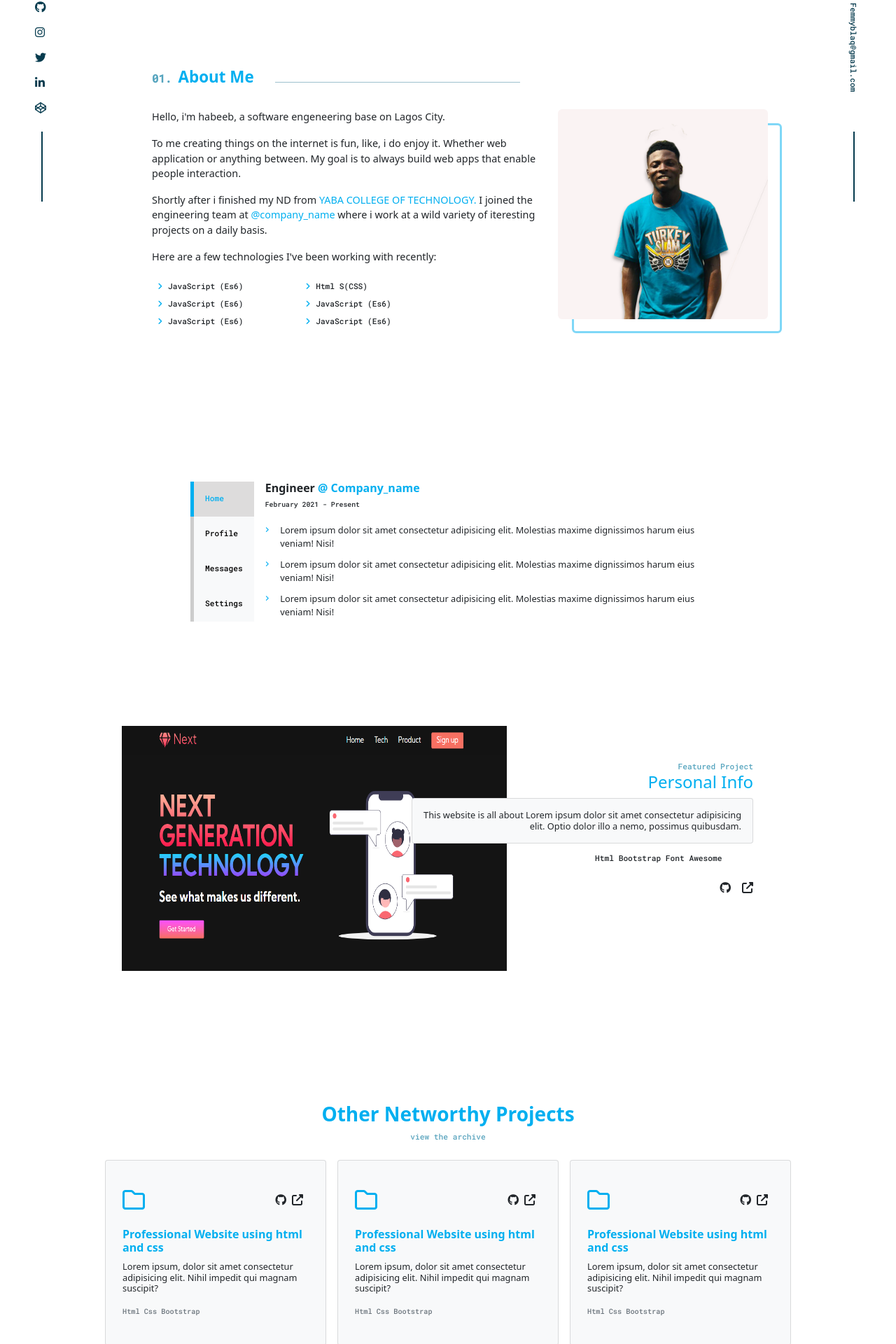
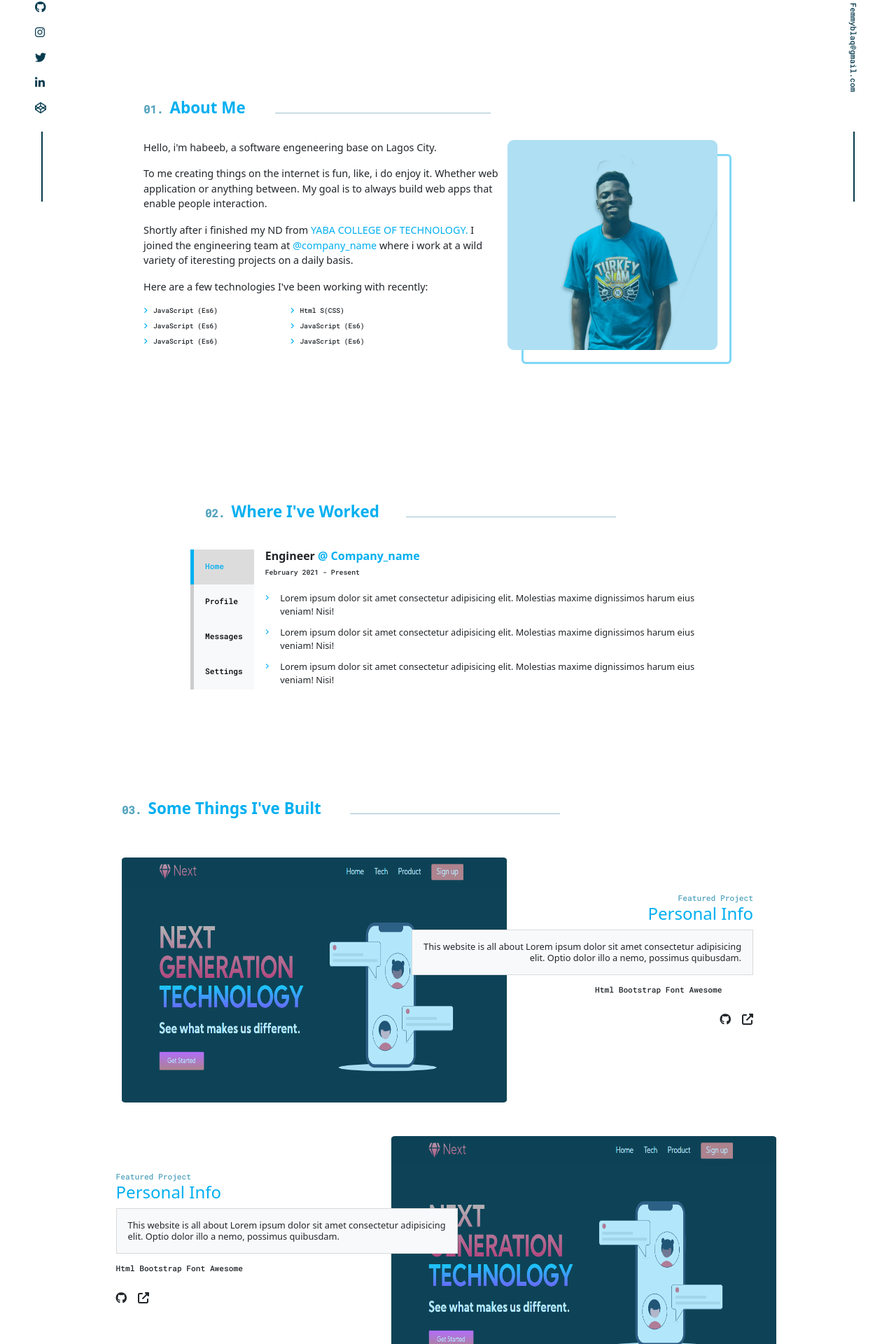
Before and after one commit to femmyblaq/final-portfolio, a Vue app: page / in a window 1280 px wide. Shown: the part 512-2432 px from the top of the page at 70% size. Built offline with nearby package versions, Linux system fonts and the light colour scheme.

Commit message:
add somethings

```diff
--- a/public/style.css
+++ b/public/style.css
@@ -71,11 +71,7 @@ body {
   margin: 0;
 }
 
-/* .header {
-  width: 70%;
-  max-height: 100vh;
-  margin-right: 70px;
-} */
+
 .header>div h1 {
   font-weight: 700;
   font-size: 4em;
@@ -109,78 +105,111 @@ body {
 }
 
 /* About section */
-.linediv {
-  width: 100%;
+#about .linediv {
+  width: 85%;
   height: 1px;
   background-color: rgba(10, 98, 131, 0.4);
   margin-left: -175px;
   margin-top: 20px;
 }
 
-.col-lg-10 .span {
+#about .col-lg-10 .span {
   font-family: "Roboto Mono";
   font-weight: 700;
   font-size: 0.7em;
   color: #55a4be;
 }
 
-.col-lg-10 h5 {
+#about .col-lg-10 h5 {
   font-size: 1.4em;
   font-weight: bold;
   color: #00aff0;
 }
 
-.col-lg-4 img {
+#about .col-lg-5 .overlay-container {
   width: 300px;
   height: 300px;
-  border-radius: 2%;
-  position: absolute;
+  position: relative;
+  border-radius: 3%;
 }
 
-.box {
+#about .col-lg-5 img {
+  width: 100%;
+  height: 100%;
+  border-radius: 3%;
+  display: block;
+}
+
+#about .col-lg-5 .overlay-container .overlay {
+  position: absolute;
+  top: 0;
+  bottom: 0;
+  left: 0;
+  right: 0;
+  height: 100%;
+  width: 100%;
+  opacity: 30%;
+  transition: .5s ease;
+  background-color: #00aff0;
+  border-radius: 3%;
+
+}
+
+#about .col-lg-5 .overlay-container .overlay:hover {
+  opacity: 0;
+}
+
+#about .box {
   border: 3px solid rgba(0, 175, 240, 0.5);
+  top: 0%;
   width: 300px;
   height: 300px;
   margin: 20px 0 0 20px;
   border-radius: 2%;
+  z-index: -1;
+  position: absolute;
+}
+
+#about .col-lg-5 .overlay-container:hover .box {
+  margin: 15px 0 0 15px;
+  transition: 0.3s ease;
 }
 
 #about .container-lg {
   width: 75%;
 }
 
-#about .container-lg .row .col-lg-10,
-#websites .container .row .col-lg-10 {
+#about .container-lg .row .col-lg-10 {
   display: grid;
   grid-template-columns: 1fr 1fr;
   justify-content: space-between;
 }
 
 #about {
-  margin: 100px 0;
+  margin: 150px 0;
   /* padding: 20px; */
 }
 
 #about .tools li {
   padding: 0;
-  font-size: 0.7em;
+  font-size: 0.6em;
   font-family: "Roboto Mono";
 }
 
-#about .row .col-lg-8 p {
+#about .row .col-lg-7 p {
   font-size: 0.9em;
   font-weight: 500;
 }
 
-.tools ul {
+#about .tools ul {
   list-style: none;
 }
 
-.tools i {
+#about .tools i {
   color: #00aff0;
 }
 
-.tools .col-lg-6 {
+#about .tools .col-lg-6 {
   width: 40%;
 }
 
@@ -201,10 +230,10 @@ body {
   padding: 8px;
 }
 
-#projects>.container>.projects .card:hover {
-  /* margin-bottom: 5px;
-  transition: margin-bottom 0.5s; */
-}
+/* #projects>.container>.projects:hover .card {
+  margin-bottom: 5px;
+  transition: margin-bottom 0.5s;
+} */
 
 #projects .container {
   padding: 60px;
@@ -381,53 +410,84 @@ body {
     padding: 20px 30px;
   }
 
-  .btn-outline-primary:hover {
+  #home-content .myBtn .btn-outline-primary:hover {
     background-color: #4ab7df;
-    color: #ffffff;
+    color: #fff;
   }
 
   /* About section */
-  .linediv {
+  #about .linediv {
     margin-left: 0;
     margin-top: 17px;
   }
 
-  .col-lg-10 .span {
+  #about .col-lg-10 .span {
     font-size: 0.7em;
   }
 
-  .col-lg-10 h5 {
+  #about .col-lg-10 h5 {
     font-size: 1.2em;
   }
 
-  .col-lg-4 img {
+  #about .col-lg-5 .overlay-container {
     width: 220px;
     height: 220px;
-    border-radius: 2%;
-    position: absolute;
+    border-radius: 3%;
+    position: relative;
   }
 
-  .box {
-    border: 3px solid rgba(0, 175, 240, 0.5);
+  #about .col-lg-5 img {
+    width: 100%;
+    height: 100%;
+    border-radius: 3%;
+    display: block;
+  }
+
+  #about .col-lg-5 .overlay-container .overlay {
+    position: absolute;
+    top: 0;
+    bottom: 0;
+    left: 0;
+    right: 0;
+    height: 100%;
+    width: 100%;
+    opacity: 30%;
+    transition: .5s ease;
+    background-color: #00aff0;
+    border-radius: 3%;
+
+  }
+
+  #about .col-lg-5 .overlay-container .overlay:hover {
+    opacity: 0;
+  }
+
+  #about .box {
     width: 220px;
     height: 220px;
-    margin: 20px 0 0 20px;
-    border-radius: 2%;
   }
 
-  #about .container .ms-sm-auto {
-    margin-left: 50px;
+  #about .col-lg-5 .overlay-container:hover .box {
+    margin: 15px 0 0 15px;
+    transition: 0.3s ease;
+  }
+
+  #about .container-lg .ms-sm-auto {
+    /* margin-left: 30px; */
+    display: flex;
+    align-items: center;
+    justify-content: center;
   }
 
   #about .container-lg {
     margin: 0;
     width: 100%;
     display: block;
-    padding: 10px;
   }
 
   #about {
     margin: 20px 0;
+    padding: 10px;
   }
 
   #about .tools li {
--- a/src/assets/Body.vue
+++ b/src/assets/Body.vue
@@ -17,7 +17,7 @@
     </div>
     <!-- Home section  -->
     <section id="home-content">
-      <div class="header row mb-5">
+      <div class="header row mb-lg-5">
         <div class="col-lg-10 m-auto px-lg-5">
           <p class="hi">Hi, my name is</p>
           <h1>Yusuph Habeeb.</h1>
@@ -41,13 +41,13 @@
     <section id="about">
       <div class="container-lg p-lg-5  mx-auto">
         <div class="row mb-4">
-          <div class="col-lg-10">
+          <div class="col-lg-10 px-0">
             <h5><span class="span">01. </span>About Me</h5>
             <div class="linediv"></div>
           </div>
         </div>
         <div class="row">
-          <div class="col-lg-8 pe-lg-3">
+          <div class="col-lg-7 p-0">
             <p>Hello, i'm habeeb, a software engeneering base on Lagos City.</p>
             <p>
               To me creating things on the internet is fun, like, i do enjoy it.
@@ -63,10 +63,10 @@
               basis.
             </p>
             <p>Here are a few technologies I've been working with recently:</p>
-            <div class="row tools pe-lg-5">
-              <ul class="col-lg-6">
-                <li class="my-2">
-                  <i class="fas fa-angle-right mx-2"></i>JavaScript (Es6)
+            <div class="row tools pe-lg-2">
+              <ul class="col-lg-6 ps-1">
+                <li class="">
+                  <i class="fas fa-angle-right mx-2 mt-0"></i>JavaScript (Es6)
                 </li>
                 <li class="my-2">
                   <i class="fas fa-angle-right mx-2"></i>JavaScript (Es6)
@@ -75,8 +75,8 @@
                   <i class="fas fa-angle-right mx-2"></i>JavaScript (Es6)
                 </li>
               </ul>
-              <ul class="col-lg-6">
-                <li class="my-2">
+              <ul class="col-lg-6 ps-1">
+                <li class="">
                   <i class="fas fa-angle-right mx-2"></i>Html S(CSS)
                 </li>
                 <li class="my-2">
@@ -88,9 +88,12 @@
               </ul>
             </div>
           </div>
-          <div class="col-lg-4 ms-sm-auto">
-            <img class="my_img" src="image/yusuph.png" />
-            <div class="box"></div>
+          <div class="col-lg-5 ms-sm-auto">
+            <div class="overlay-container">
+              <img class="my_img" src="image/yusuph.png" />
+              <div class="overlay"></div>
+              <div class="box"></div>
+            </div>
           </div>
         </div>
       </div>
@@ -98,8 +101,16 @@
 
     <!-- Experience section -->
 
-    <section id="experience">
-      <div class="container py-5">
+    <section id="experience" class="my-5">
+      <div class="container-lg p-0 mt-5 px-lg-5 text-center">
+        <div class="row mb-lg-4">
+          <div class="col-lg-10 p-0 m-auto text-center">
+            <h5><span class="span">02. </span>Where I've Worked</h5>
+            <div class="linediv"></div>
+          </div>
+        </div>
+      </div>
+      <div class="container py-2">
         <div class="row">
           <div class="col-lg-8 d-flex align-items-center m-auto">
             <div class="bd-example">
@@ -374,9 +385,20 @@
     <!-- work have built -->
     <section id="work-done">
       <div class="container-lg">
-        <div class="row work-wrap">
+        <div class="row mb-4">
+          <div class="col-lg-10 d-grid">
+            <h5><span>03. </span>Some Things I've Built</h5>
+            <div class="linediv"></div>
+          </div>
+        </div>
+      </div>
+      <div class="container-lg">
+        <div class="row work-wrap py-4">
           <div class="work-img col-12">
-            <img src="image/website1.png" alt="" />
+            <div class="overlay-container">
+              <img src="image/website1.png" alt="" />
+              <div class="overlay"></div>
+            </div>
           </div>
           <div class="work-content col-12 position-absolute">
             <p class="m-0">Featured Project</p>
@@ -403,16 +425,51 @@
             </div>
           </div>
         </div>
+
+        <div class="row work-wrap py-4">
+          <div class="work-content-left col-12 position-absolute">
+            <p class="m-0">Featured Project</p>
+            <h4>Personal Info</h4>
+            <div class="card bg-light">
+              <div class="card-body ">
+                <p class="card-text mt-0">
+                  This website is all about Lorem ipsum dolor sit amet
+                  consectetur adipisicing elit. Optio dolor illo a nemo,
+                  possimus quibusdam.
+                </p>
+              </div>
+            </div>
+            <div class=" my-2">
+              <ul class=" mt-lg-2">
+                <li class="ps-0 text-start">
+                  Html <span>Bootstrap</span> <span>Font Awesome</span>
+                </li>
+              </ul>
+            </div>
+            <div class="links mt-2">
+              <p class="text-start">
+                <i class="fa fa-github pe-2" aria-hidden="true"></i>
+                <i class="fas fa-external-link-alt ps-2 pe-0"></i>
+              </p>
+            </div>
+          </div>
+          <div class="work-img-right col-12">
+            <div class="overlay-container">
+              <img src="image/website1.png" alt="" />
+              <div class="overlay"></div>
+            </div>
+          </div>
+        </div>
       </div>
     </section>
     <!-- project that have done -->
-    <section id="projects">
+    <section id="projects" class="mt-4">
       <div class="container mt-5">
         <div class="project-header text-center">
           <h3>Other Networthy Projects</h3>
           <p>view the archive</p>
         </div>
-        <div class="row projects px-lg-4 mt-2">
+        <div class="row projects pb-0 px-lg-4 mt-2">
           <div class="col-lg-4 col-md-6">
             <div class="card bg-light py-4 px-2">
               <div class="card-body">
@@ -555,7 +612,7 @@
             </div>
           </div>
         </div>
-        <div class="row px-lg-4" v-if="showMore">
+        <div class="row projects pt-0 mt-0 px-lg-4" v-if="showMore">
           <div class="col-lg-4 col-md-6">
             <div class="card bg-light py-4 px-2">
               <div class="card-body">
@@ -799,6 +856,27 @@ export default {
   transition: 0.5s ease-in;
   background-color: rgb(221, 220, 220);
 }
+#experience .container-lg .col-lg-10 {
+  display: grid;
+  grid-template-columns: 1fr 1fr;
+}
+#experience .container-lg .col-lg-10 span {
+  color: #55a4be;
+  font-family: "Roboto Mono";
+  font-size: 0.7em;
+}
+#experience .container-lg .col-lg-10 h5 {
+  font-size: 1.4em;
+  font-weight: 700;
+  color: #00aff0;
+}
+#experience .container-lg .col-lg-10 .linediv {
+  height: 1px;
+  background: rgba(10, 98, 131, 0.4);
+  width: 300px;
+  margin-left: -60px;
+  margin-top: 20px;
+}
 #experience .container .tab-header h5 {
   font-size: 1em;
   font-weight: 600;
@@ -816,6 +894,27 @@ export default {
   font-size: 0.8em;
 }
 /* What have done styling */
+#work-done .container-lg .col-lg-10 {
+  display: grid;
+  grid-template-columns: 1fr 1fr;
+}
+#work-done .container-lg .col-lg-10 span {
+  color: #55a4be;
+  font-family: "Roboto Mono";
+  font-size: 0.7em;
+}
+#work-done .container-lg .col-lg-10 h5 {
+  font-size: 1.4em;
+  font-weight: 700;
+  color: #00aff0;
+}
+#work-done .container-lg .col-lg-10 .linediv {
+  height: 1px;
+  background: rgba(10, 98, 131, 0.4);
+  width: 300px;
+  margin-left: -60px;
+  margin-top: 20px;
+}
 #work-done {
   padding: 80px 150px;
 }
@@ -825,14 +924,51 @@ export default {
   grid-template-columns: 1fr 1fr;
 }
 
-.work-img img {
+#work-done .work-img .overlay-container {
   width: 550px;
   height: 350px;
-  background-position: center;
-  background-repeat: no-repeat;
-  background-size: cover;
   position: relative;
+  border-radius: 1%;
 }
+
+#work-done .work-img img {
+  width: 100%;
+  height: 100%;
+  border-radius: 1%;
+  display: block;
+}
+#work-done .work-img-right .overlay-container {
+  width: 550px;
+  height: 350px;
+  position: relative;
+  left: 70%;
+  border-radius: 1%;
+}
+#work-done .work-img-right img {
+  width: 100%;
+  height: 100%;
+  left: 70%;
+  border-radius: 1%;
+}
+
+#work-done .col-12 .overlay-container .overlay {
+  position: absolute;
+  top: 0;
+  bottom: 0;
+  left: 0;
+  right: 0;
+  height: 100%;
+  width: 100%;
+  opacity: 30%;
+  transition: 0.5s ease;
+  background-color: #00aff0;
+  border-radius: 1%;
+}
+
+#work-done .col-12 .overlay-container .overlay:hover {
+  opacity: 0;
+}
+/*  */
 
 #work-done .work-content {
   text-align: right;
@@ -843,15 +979,8 @@ export default {
   margin-top: 50px;
   /* top: 50%; */
 }
-#work-done .work-content .m-0 {
-  font-size: 0.7em;
-  font-family: "Roboto Mono";
-  color: #55a4be;
-  z-index: 2;
-}
-#work-done .work-content h4 {
-  color: #00aff0;
-  z-index: 2;
+#work-done .card {
+  border-radius: 0;
 }
 
 #work-done .card p {
@@ -859,6 +988,14 @@ export default {
 }
 #work-done .project-writeup .card-body {
   padding: 0;
+}
+#work-done .work-content .m-0 {
+  font-size: 0.7em;
+  font-family: "Roboto Mono";
+  color: #55a4be;
+}
+#work-done .work-content h4 {
+  color: #00aff0;
 }
 
 #work-done .work-content ul {
@@ -874,11 +1011,75 @@ export default {
   font-family: "Roboto Mono";
 }
 
+/* left align style  */
+
+#work-done .work-content-left {
+  text-align: left;
+  position: absolute;
+  width: 40%;
+  z-index: 99;
+  left: 12%;
+  margin-top: 50px;
+  /* top: 50%; */
+}
+#work-done .work-content-left .m-0 {
+  font-size: 0.7em;
+  font-family: "Roboto Mono";
+  color: #55a4be;
+  z-index: 2;
+}
+#work-done .work-content-left h4 {
+  color: #00aff0;
+  z-index: 2;
+}
+
+#work-done .work-content-left ul {
+  list-style: none;
+  display: flex;
+  position: relative;
+  padding-left: 0;
+  left: 0%;
+}
+
+#work-done .work-content-left ul li {
+  padding: 5px;
+  font-size: 0.7em;
+  font-family: "Roboto Mono";
+}
+
 @media screen and (max-width: 480px) {
   body {
     width: 100%;
     margin: 0;
     padding: 0;
+  }
+
+  #experience .container-lg .col-lg-10 span {
+    font-size: 0.7em;
+  }
+  #experience .container-lg .col-lg-10 h5 {
+    font-size: 1em;
+    font-weight: 700;
+    position: relative;
+  }
+  #experience .container-lg .col-lg-10 .linediv {
+    width: 70px;
+    margin-top: 15px;
+    margin-left: 80px;
+  }
+  /* Work done style */
+  #work-done .container-lg .col-lg-10 span {
+    font-size: 0.7em;
+  }
+  #work-done .container-lg .col-lg-10 h5 {
+    font-size: 1em;
+    font-weight: 700;
+    position: relative;
+  }
+  #work-done .container-lg .col-lg-10 .linediv {
+    width: 70px;
+    margin-top: 15px;
+    margin-left: auto;
   }
 
   #work-done {
@@ -890,11 +1091,41 @@ export default {
     grid-template-columns: 1fr;
   }
 
-  .work-img img {
+  #work-done .card p {
+    font-weight: 500;
+    font-size: 0.8em;
+  }
+
+  #work-done .work-img .overlay-container {
+    width: 320px;
+    height: 250px;
+  }
+
+  #work-done .work-img-right .overlay-container {
+    width: 320px;
+    height: 250px;
+    left: 0%;
+  }
+  #work-done .work-img-right img {
+    left: 0%;
+  }
+
+  #work-done .col-12 .overlay-container .overlay {
+    position: absolute;
+    top: 0;
+    bottom: 0;
+    left: 0;
+    right: 0;
+    height: 100%;
     width: 100%;
-    height: 250px;
-    /* max-width: 415px; */
-    opacity: 45.5%;
+    opacity: 30%;
+    transition: 0.5s ease;
+    background-color: #00aff0;
+    border-radius: 1%;
+  }
+
+  #work-done .col-12 .overlay-container .overlay:hover {
+    opacity: 1;
   }
 
   #work-done .work-content {
@@ -907,18 +1138,10 @@ export default {
     width: 90%;
   }
 
-  #work-done .work-content h2 {
+  #work-done .work-content h4 {
     margin: 0;
     padding: 0;
-  }
-
-  #work-done .project-writeup {
-    background-color: transparent;
-  }
-
-  #work-done .card p {
-    font-weight: 500;
-    font-size: 0.8em;
+    z-index: 2;
   }
   #work-done .work-content ul {
     left: 9%;
@@ -927,14 +1150,37 @@ export default {
   #work-done .work-content ul li {
     font-size: 0.7rem;
   }
+  /* left align style  */
+
+  .work-img-right img {
+    width: 100%;
+    height: 250px;
+    opacity: 45.5%;
+    left: 0%;
+  }
+
+  #work-done .work-content-left {
+    text-align: left;
+    z-index: 99;
+    left: 4%;
+    margin: 0;
+    width: 90%;
+  }
+
+  #work-done .work-content-left h2 {
+    margin: 0;
+    padding: 0;
+  }
+  #work-done .work-content-left ul {
+    left: 9%;
+  }
+
+  #work-done .work-content-left ul li {
+    font-size: 0.7rem;
+  }
 }
 
 /* @media screen and (max-width: 790px) {
-    body {
-        width: 100%;
-        display: grid;
-        grid-template-columns: 1fr;
-    }
 
     #work-done {
         padding: 10px 50px;
```
Also changed, not shown: src/header/Header.vue (+48 -3 lines).
